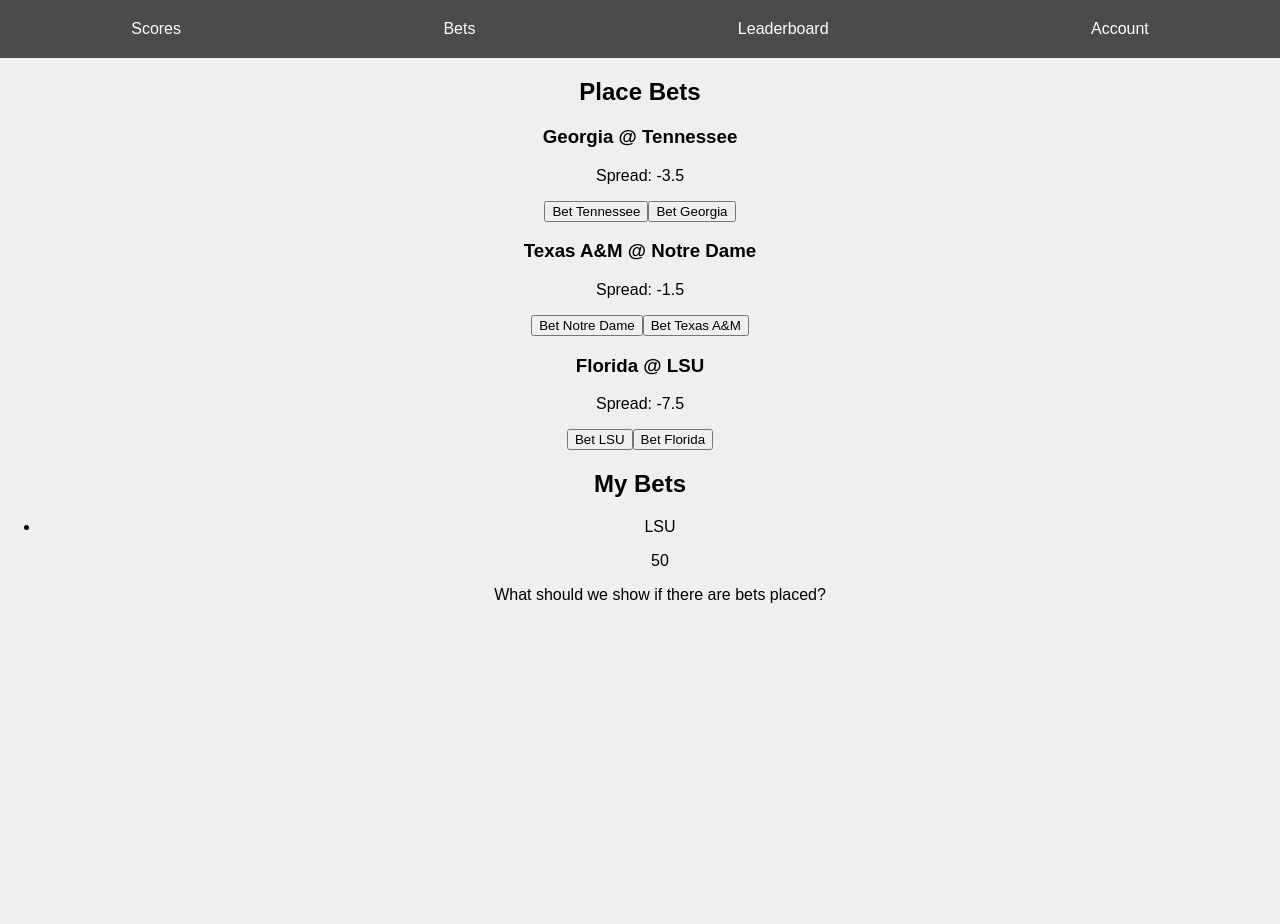
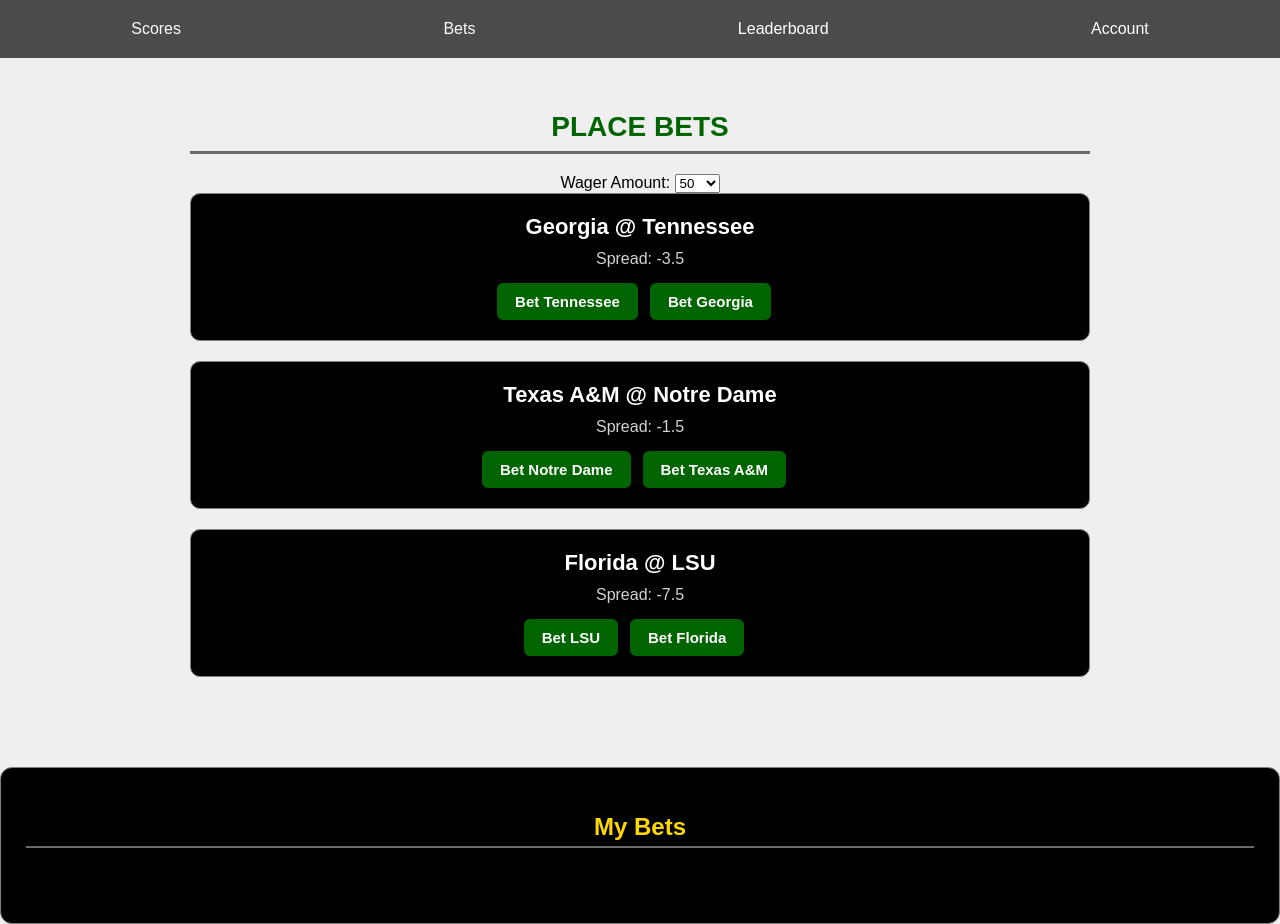
Before and after one commit to sethdavis118/CFB-Scores-App-Frontend, a React (Vite) app: page /bets in a window 1280 px wide. Before the commit the page ends 800 px from the top, so only its background shows below. Built offline with nearby package versions, Linux system fonts and the light colour scheme.

Commit message:
Scoreboard and teams now called from database

```diff
--- /dev/null
+++ b/src/api/ApiContext.jsx
@@ -0,0 +1,52 @@
+// From Fitness Trackr Pro (and other places)
+import { createContext, useContext, useState } from "react";
+
+export const API = "http://localhost:3000";
+
+const ApiContext = createContext();
+
+// Token support may need to be added later.
+export function ApiProvider({ children }) {
+  const headers = { "Content-Type": "application/json" };
+
+  /**
+   * Makes an API call and parses the response as JSON if possible.
+   * Throws an error if anything goes wrong.
+   */
+  const request = async (resource, options) => {
+    // Fetches from the API.
+    const response = await fetch(API + resource, {
+      ...options,
+      headers,
+    });
+    const isJson = /json/.test(response.headers.get("Content-Type"));
+    const result = isJson ? await response.json() : undefined;
+    if (!response.ok) throw Error(result?.message ?? "Something went wrong.");
+    return result;
+  };
+
+  // Creating tags object to update certain objects.
+  const [tags, setTags] = useState({});
+
+  /** Stores the provided query function for a given tag */
+  const provideTag = (tag, query) => {
+    setTags({ ...tags, [tag]: query });
+  };
+
+  /** Calls all query functions associated with the given tags */
+  const invalidateTags = (tagsToInvalidate) => {
+    tagsToInvalidate.forEach((tag) => {
+      const query = tags[tag];
+      if (query) query();
+    });
+  };
+
+  const value = { request, provideTag, invalidateTags };
+  return <ApiContext.Provider value={value}>{children}</ApiContext.Provider>;
+}
+
+export function useApi() {
+  const context = useContext(ApiContext);
+  if (!context) throw Error("useApi must be used within ApiProvider");
+  return context;
+}
--- /dev/null
+++ b/src/api/useQuery.js
@@ -0,0 +1,37 @@
+// Taken from Fitness Trackr Pro (and others)
+
+import { useEffect, useState } from "react";
+import { useApi } from "./ApiContext";
+
+/** Queries the API and returns the data, loading status, and error message. */
+export default function useQuery(resource, tag) {
+  // Gets request and provideTag functions from useApi. These fetch data from Api's and assign tags, respectively.
+  const { request, provideTag } = useApi();
+
+  const [data, setData] = useState();
+  const [loading, setLoading] = useState(false);
+  const [error, setError] = useState(null);
+
+  // Querying the API and returning data.
+  const query = async () => {
+    setLoading(true);
+    setError(null);
+    try {
+      const result = await request(resource);
+      setData(result);
+    } catch (e) {
+      console.error(e);
+      setError(e.message);
+    } finally {
+      setLoading(false);
+    }
+  };
+
+  // Setting the tag on load.
+  useEffect(() => {
+    if (tag) provideTag(tag, query);
+    query();
+  }, [resource]);
+
+  return { data, loading, error };
+}
--- a/src/index.css
+++ b/src/index.css
@@ -70,12 +70,12 @@
   flex-direction: row;
   width: 60%;
   border-style: solid;
-  justify-content: center;
+  justify-content: space-between;
   align-items: center;
   gap: 10px;
   max-width: 500px;
   margin: 20px auto;
-  padding: 20px;
+  padding: 10px;
   background: whitesmoke;
   border-radius: 10px;
   box-shadow: 0 4px 10px gray;
@@ -85,6 +85,34 @@
 
 .scorecard:hover {
   transform: scale(1.2);
+}
+
+.scorecard-away-points-data {
+  display: flex;
+  flex-direction: row;
+  align-items: center;
+  gap: 10px;
+}
+
+.scorecard-home-points-data {
+  display: flex;
+  flex-direction: row-reverse;
+  align-items: center;
+  gap: 10px;
+}
+
+.scorecard-logo-name {
+  display: flex;
+  flex-direction: column;
+  align-items: center;
+  font-size: x-small;
+  width: 85px;
+  gap: 0px;
+}
+
+.scorecard-logo {
+  max-width: 2.6rem;
+  height: auto;
 }
 
 .scorecard-clock {
@@ -188,3 +216,92 @@
 .leadercard-header {
   border-style: none;
 }
+
+/* Bets Page */
+
+.bets-page {
+  max-width: 900px;
+  margin: 0 auto;
+  padding: 30px 20px;
+}
+
+.bets-page h2 {
+  font-size: 28px;
+  font-weight: 700;
+  color: darkgreen;
+  margin-bottom: 20px;
+  border-bottom: 3px solid dimgray;
+  padding-bottom: 8px;
+  text-transform: uppercase;
+}
+
+.game-card {
+  background-color: black;
+  padding: 20px;
+  margin-bottom: 20px;
+  border-radius: 10px;
+  border: 1px solid gray;
+}
+
+.game-card h3 {
+  margin: 0 0 10px 0;
+  font-size: 22px;
+  font-weight: bold;
+  color: white;
+}
+
+.game-card p {
+  margin: 5px 0 15px;
+  font-size: 16px;
+  color: lightgray;
+}
+
+.game-card button {
+  background-color: darkgreen;
+  color: white;
+  font-size: 15px;
+  font-weight: 600;
+  padding: 10px 18px;
+  margin-right: 12px;
+  border: none;
+  border-radius: 6px;
+}
+
+.your-bets {
+  background-color: black;
+  padding: 25px;
+  margin-top: 40px;
+  border-radius: 12px;
+  border: 1px solid gray;
+}
+
+.your-bets h2 {
+  font-size: 24px;
+  font-weight: 700;
+  color: gold;
+  margin-bottom: 15px;
+  border-bottom: 2px solid dimgray;
+  padding-bottom: 5px;
+}
+
+.your-bets ul {
+  list-style: none;
+  padding: 0;
+  margin: 0;
+}
+
+.your-bets li {
+  background-color: dimgray;
+  padding: 15px;
+  margin-bottom: 12px;
+  border-radius: 8px;
+  border: 1px solid gray;
+  font-size: 16px;
+  color: white;
+  line-height: 1.5;
+  transition: background-color 0.2s ease;
+}
+
+.your-bets li:hover {
+  background-color: darkgreen;
+}
--- a/src/main.jsx
+++ b/src/main.jsx
@@ -1,10 +1,13 @@
+import { ApiProvider } from "./api/ApiContext.jsx";
 import { BrowserRouter } from "react-router";
 import { createRoot } from "react-dom/client";
 import "./index.css";
 import App from "./App.jsx";
 
 createRoot(document.getElementById("root")).render(
-  <BrowserRouter>
-    <App />
-  </BrowserRouter>
+  <ApiProvider>
+    <BrowserRouter>
+      <App />
+    </BrowserRouter>
+  </ApiProvider>
 );
--- a/src/pages/Bets.jsx
+++ b/src/pages/Bets.jsx
@@ -1,9 +1,9 @@
 import { useState } from "react";
 
 export default function Bets() {
-  // A bet should contain:
-  // Team wagered on, spread, amount
-  // Game data (opponent, score, time remaining, etc.)
+  //   // A bet should contain:
+  //   // Team wagered on, spread, amount
+  //   // Game data (opponent, score, time remaining, etc.)
   const [games] = useState([
     {
       id: 1,
@@ -25,70 +25,68 @@
     },
   ]);
 
-  const bet1 = {
-    teamWager: "LSU",
-    amountWagered: 50,
-    gameId: 3,
+  const [bets, setBets] = useState([]);
+  const [amount, setAmount] = useState(50);
+
+  const placeBet = (gameId, team) => {
+    const game = games.find((g) => g.id === gameId);
+    const newBet = {
+      gameId,
+      team,
+      amount,
+      spread: game.spread,
+      matchup: `${game.away} @ ${game.home}`,
+    };
+    setBets([...bets, newBet]);
   };
 
-  // Function here
-
-  const getScore = (betId) => {
-    const game = games.find((game) => game.id === betId);
-    return game;
-  };
-
-  const [bets, setBets] = useState([bet1]);
-  const placeBet = (gameId, team) => {
-    setBets([bets, { gameId, team }]);
-  };
-  console.log(bets);
   return (
     <>
       <div className="bets-page">
-        <h2> Place Bets </h2>
+        <h2>Place Bets</h2>
+        <label>
+          Wager Amount:{" "}
+          <select
+            value={amount}
+            onChange={(e) => setAmount(Number(e.target.value))}
+          >
+            {[50, 100, 150, 200, 250, 300, 350, 400, 450, 500].map((value) => (
+              <option key={value}>{value}</option>
+            ))}
+          </select>
+        </label>
+
         {games.map((game) => (
           <div key={game.id} className="game-card">
             <h3>
+              {" "}
               {game.away} @ {game.home}
             </h3>
             <p>Spread: {game.spread}</p>
             <button onClick={() => placeBet(game.id, game.home)}>
-              {" "}
               Bet {game.home}
             </button>
             <button onClick={() => placeBet(game.id, game.away)}>
-              {" "}
               Bet {game.away}
             </button>
           </div>
         ))}
       </div>
+
       <div className="your-bets">
-        <h2> My Bets </h2>
+        <h2>My Bets</h2>
         {bets.length === 0 ? (
           <p>No Bets Placed!</p>
         ) : (
           <ul>
             {bets.map((bet) => (
-              <li>
-                <p value={() => getScore(bet.gameId)}></p>
-                {/*  Grab the value the function returns and display it */}
-                <p>{bet.teamWager}</p>
-                <p>{bet.amountWagered}</p>
+              <li key={bet.id}>
+                {bet.team} ({bet.spread}) · {bet.matchup} — ${bet.amount}
               </li>
             ))}
-            <p>What should we show if there are bets placed?</p>
           </ul>
         )}
       </div>
     </>
   );
 }
-// <ul>
-//   {bets.map((bet, index) => (
-//     const game = game.find((g) => g.id === bet.gameId);
-//     return (
-//       <li key={index}>
-//         {bet.team}
-//       </li>
--- a/src/pages/Scores.jsx
+++ b/src/pages/Scores.jsx
@@ -1,46 +1,65 @@
 import Scorecard from "../components/Scorecard";
+
+import useQuery from "../api/useQuery";
 
 export default function Scores() {
   // In reality, we'll likely fetch the color using a query from the team name, but for now I'm hard-coding it.
-  const game1 = {
-    homeScore: 21,
-    awayScore: 7,
-    homeTeam: "Tennessee",
-    awayTeam: "Georgia",
-    homeColor: "#FF8200",
-    awayColor: "#BA0C2F",
-    time: "11:08",
-    quarter: 2,
-  };
+  const { data, loading, error } = useQuery("/teams/106"); //No tag provided for now.
+  const { data: games } = useQuery("/games");
+  const { data: game } = useQuery("/games/1");
+  if (loading || !data) return <p>Loading...</p>;
+  if (error) return <p>Sorry! {error}</p>;
 
-  const game2 = {
-    homeScore: 40,
-    awayScore: 41,
-    homeTeam: "Notre Dame",
-    awayTeam: "Texas A&M",
-    homeColor: "#0c2340", //Or gold #ae9142
-    awayColor: "#500000",
-    time: "00:05",
-    quarter: 4,
-  };
+  const testGame = game?.rows[0];
+  const home_team_id = testGame?.home_team_id;
+  const away_team_id = testGame?.away_team_id;
 
-  const game3 = {
-    homeScore: 20,
-    awayScore: 10,
-    homeTeam: "LSU",
-    awayTeam: "Florida",
-    homeColor: "#FDD023",
-    awayColor: "#0021A5",
-    time: "00:00",
-    quarter: 4,
-  };
+  // --- Sample data ---
+  // const game1 = {
+  //   homeScore: 21,
+  //   awayScore: 7,
+  //   homeTeam: "Tennessee",
+  //   awayTeam: "Georgia",
+  //   homeColor: "#FF8200",
+  //   awayColor: "#BA0C2F",
+  //   time: "11:08",
+  //   quarter: 2,
+  // };
+  // const game2 = {
+  //   homeScore: 40,
+  //   awayScore: 41,
+  //   homeTeam: "Notre Dame",
+  //   awayTeam: "Texas A&M",
+  //   homeColor: "#0c2340", //Or gold #ae9142
+  //   awayColor: "#500000",
+  //   time: "00:05",
+  //   quarter: 4,
+  // };
+  // const game3 = {
+  //   homeScore: 20,
+  //   awayScore: 10,
+  //   homeTeam: "LSU",
+  //   awayTeam: "Florida",
+  //   homeColor: "#FDD023",
+  //   awayColor: "#0021A5",
+  //   time: "00:00",
+  //   quarter: 4,
+  // };
+  // const gamesList = [game1, game2, game3];
+  // --- Sample data ---
 
-  const games = [game1, game2, game3];
+  // Create a function that can grab the team by the team_id after getting a game.
+  // This may require some additions to the backend.
 
+  const TnObject = data;
+
+  console.log(TnObject);
+  console.log(games);
+  console.log(home_team_id, away_team_id);
   return (
     <ul>
-      {games.map((game) => (
-        <Scorecard game={game} />
+      {games?.map((game) => (
+        <Scorecard game={game} key={game.id} />
       ))}
     </ul>
   );
```
Also changed, not shown: src/api/useMutation.js (added, +38 -0 lines), src/components/Scorecard.jsx (+89 -29 lines).
